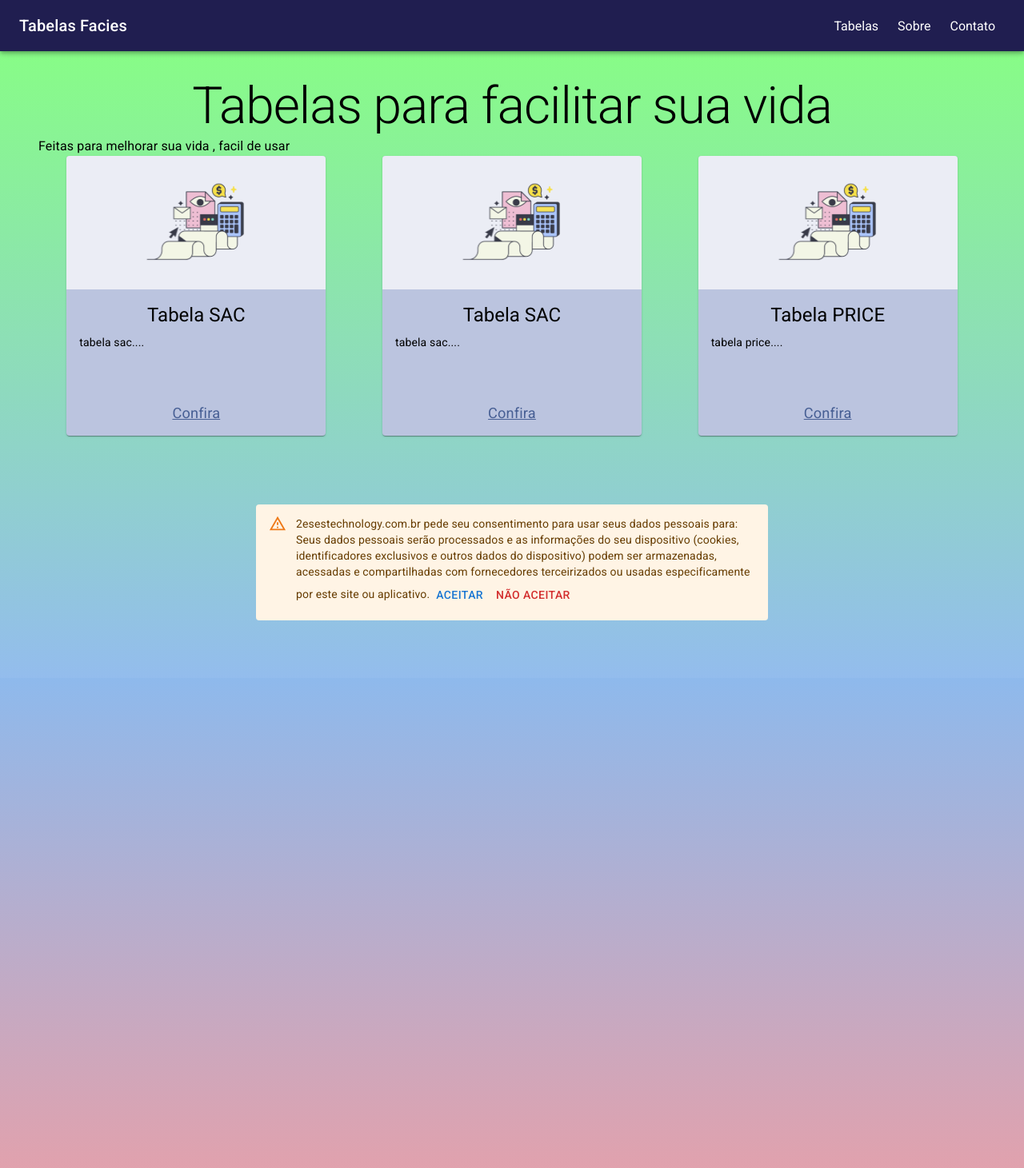
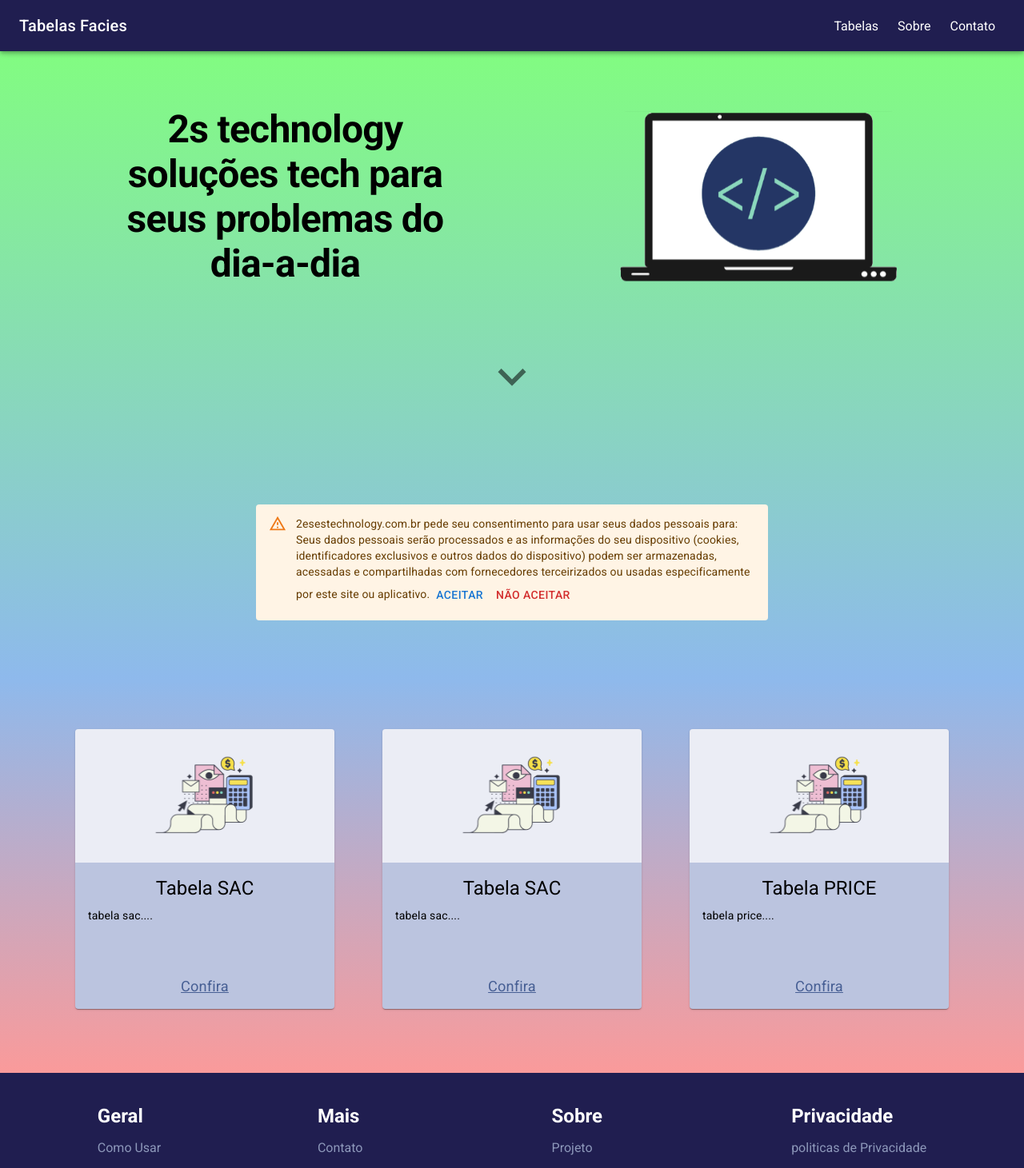
Before and after one commit to Diogozura/financas-faceis, a Next.js app: page / in a window 1280 px wide. Shown: the top 1461 px of the page at 80% size. Built offline with nearby package versions, Linux system fonts and the light colour scheme.

Commit message:
feat : home page

```diff
--- a/src/screens/HomeScreen/index.tsx
+++ b/src/screens/HomeScreen/index.tsx
@@ -1,38 +1,50 @@
 import { Box, Typography } from "@mui/material";
 import { textAlign } from "@mui/system";
+import Image from "next/image";
 import Link from "next/link";
 import BaseSite from "../../components/Base";
+import { Navigation } from "../../components/Links";
 import Posts from "../../components/Posts";
+import ExpandMoreIcon from '@mui/icons-material/ExpandMore';
 
 export default function homeScreen() {
     return (
         <>
             <BaseSite>
                 <Box sx={{
-                    backgroundImage: 'linear-gradient(180deg, rgba(5, 252, 0, 0.48) 0%, rgba(30, 116, 217, 0.48) 100%);',
+                    backgroundImage: 'linear-gradient(180deg, rgba(5, 252, 0, 0.5) 0%, rgba(30, 116, 217, 0.5) 100%)',
                     mt: '3em',
                     padding: '3em',
                     height: '100vh'
                 }}>
+                      <Box display={'flex'}  flexWrap={'wrap'} alignItems={"center"} justifyContent={'space-around'}>
                     <Typography
                         variant="h1"
-                        sx={{ textAlign:'center', fontSize:'4em' }}>
-                        Tabelas para facilitar sua vida
+                            width={'400px'}
+
+                        fontWeight={'bold'}
+                        sx={{ textAlign: 'center', fontSize: '3em' }}>
+                        2s technology
+                        soluções tech para seus problemas do dia-a-dia
                     </Typography>
-                    <Typography>
-                        Feitas para melhorar sua vida , facil de usar
-                    </Typography>
-                    <Box display={'flex'} flexWrap={'wrap'} justifyContent={'space-around' }>
+                    <Image src={'/pclogo.svg'} blurDataURL={''} width={350} height={300} alt="logo PC 2S" />
+
+                    </Box>
+                    <Box textAlign={'center'} mt={5}>
+                    <Navigation href="#baixo"> <ExpandMoreIcon color="action" sx={{ fontSize: 70 }}/></Navigation>
+                    </Box>
+
+                </Box>
+                <Box id="baixo" sx={{
+                    backgroundImage: 'linear-gradient(180deg, rgba(30, 116, 217, 0.5) 0%, rgba(245, 54, 54, 0.5) 100%);',
+                    padding: '4em',
+                    // height: '100vh'
+                }}>
+                    <Box  display={'flex'} flexWrap={'wrap'} justifyContent={'space-around'}>
                         <Posts to={'/tabelasac'} title={'Tabela SAC'} assunto={'tabela sac....'} />
                         <Posts to={'/tabelasac'} title={'Tabela SAC'} assunto={'tabela sac....'} />
-                    <Posts to={'/tabelaprice'} title={'Tabela PRICE'} assunto={'tabela price....'} />
+                        <Posts to={'/tabelaprice'} title={'Tabela PRICE'} assunto={'tabela price....'} />
                     </Box>
-                </Box>
-                <Box sx={{
-                    backgroundImage: 'linear-gradient(180deg, rgba(30, 116, 217, 0.5) 0%, rgba(245, 54, 54, 0.5) 100%);',
-                    padding: '4em',
-                    height: '100vh'
-                }}>
 
 
                 </Box>
```
Also changed, not shown: public/pclogo.svg (added).
